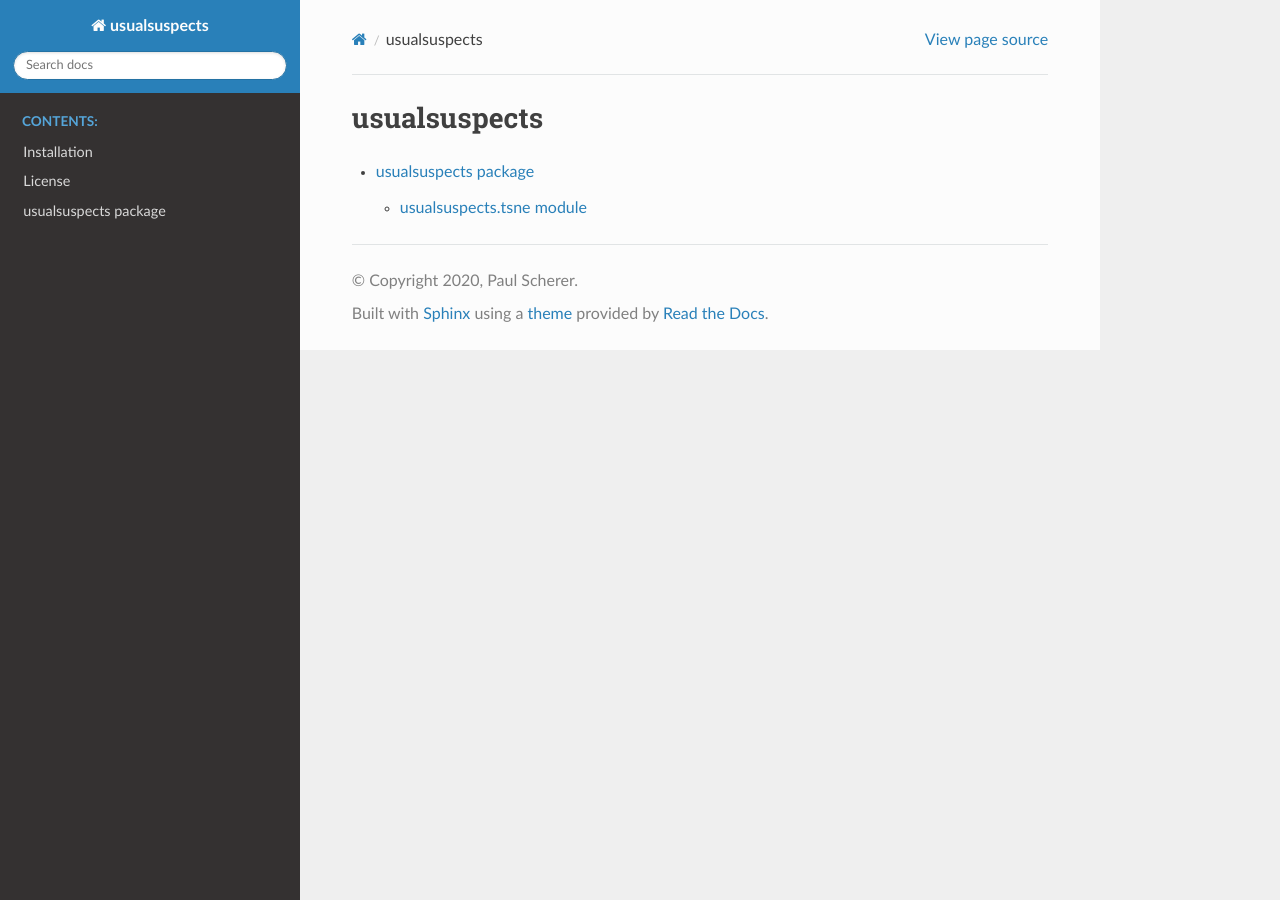
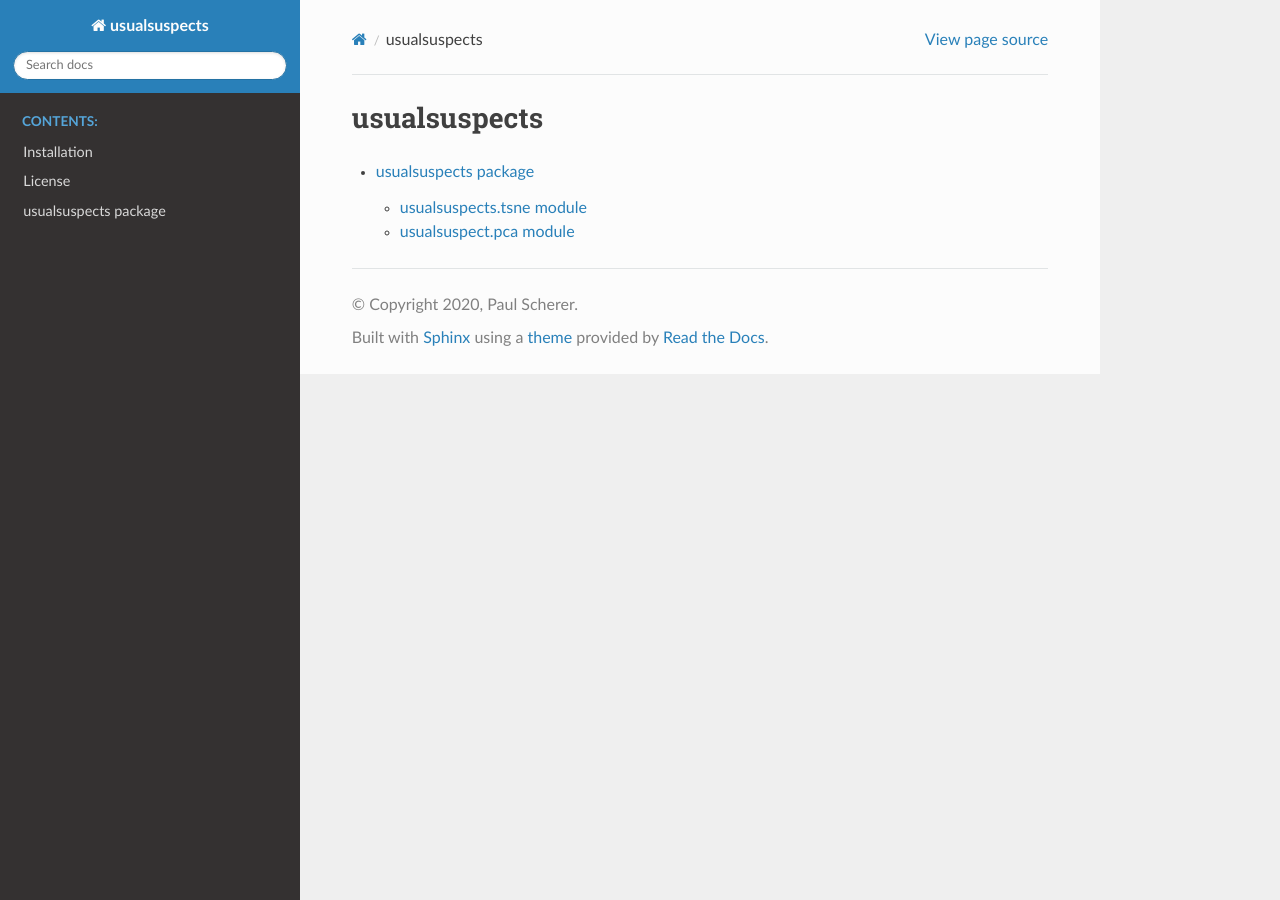
Before and after one commit to paulmorio/usualsuspects, a Sphinx documentation site: the page built from docs/source/modules.rst, in a window 1280 px wide. Built offline with Sphinx 7.4.7 and the Read the Docs theme 2.0.0, drawn with Linux system fonts in a browser that asks for light colours.

Commit message:
[Docs] Autodoc directive for PCA module

```diff
--- a/docs/source/usualsuspects.rst
+++ b/docs/source/usualsuspects.rst
@@ -6,3 +6,9 @@ usualsuspects.tsne module
 
 .. automodule:: usualsuspects.tsne
    :members:
+
+usualsuspect.pca module
+-----------------------
+
+.. automodule:: usualsuspects.pca
+   :members:
```
